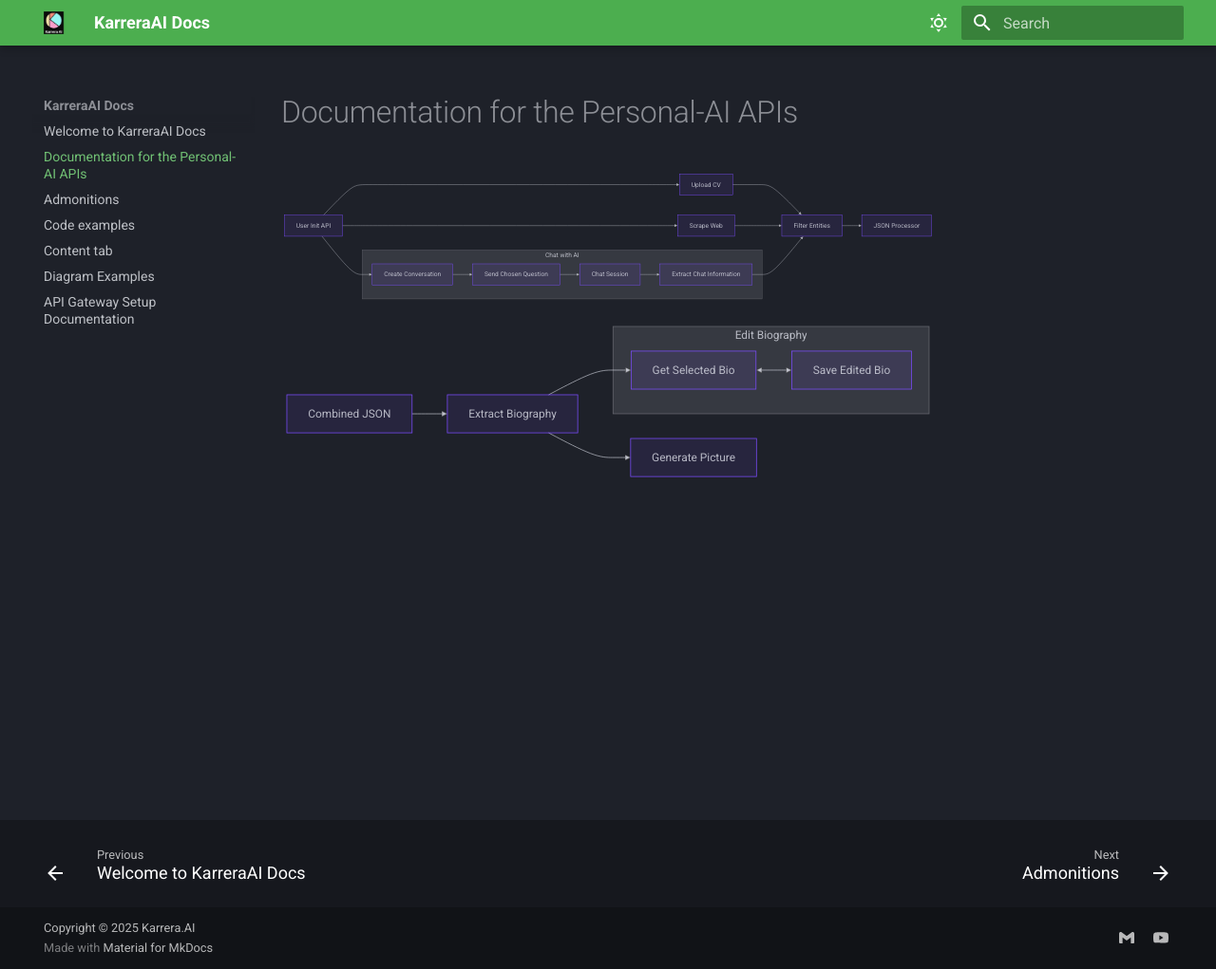
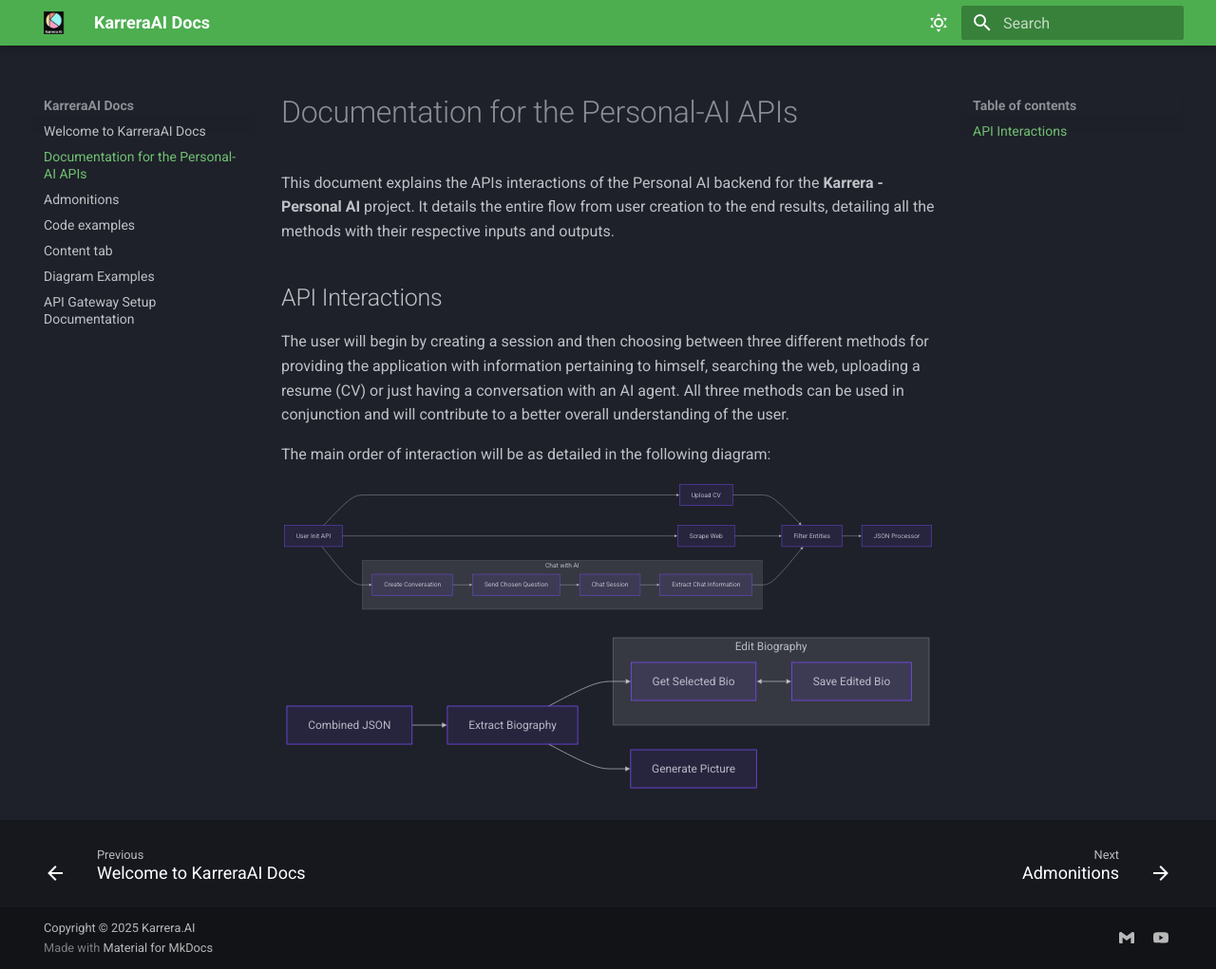
Before and after one commit to KarreraAI/knowledge-base, an MkDocs documentation site: the page built from docs/Personal-AI-APIs.md, in a window 1280 px wide and 1021 px high. Shown: the whole window at 95% size. Built offline with MkDocs 1.6.1 and Material for MkDocs 9.7.7, drawn with Linux system fonts in a browser that asks for light colours.

Commit message:
Update Personal-AI-APIs.md

````diff
--- a/docs/Personal-AI-APIs.md
+++ b/docs/Personal-AI-APIs.md
@@ -1,4 +1,13 @@
 # Documentation for the Personal-AI APIs
+
+This document explains the APIs interactions of the Personal AI backend for the **Karrera - Personal AI** project. It details the entire flow from user creation to the end results, detailing all the methods with their respective inputs and outputs.
+
+## API Interactions
+
+The user will begin by creating a session and then choosing between three different methods for providing the application with information pertaining to himself, searching the web, uploading a resume (CV) or just having a conversation with an AI agent.
+All three methods can be used in conjunction and will contribute to a better overall understanding of the user.
+
+The main order of interaction will be as detailed in the following diagram:
 
 ```mermaid
 graph LR
````
